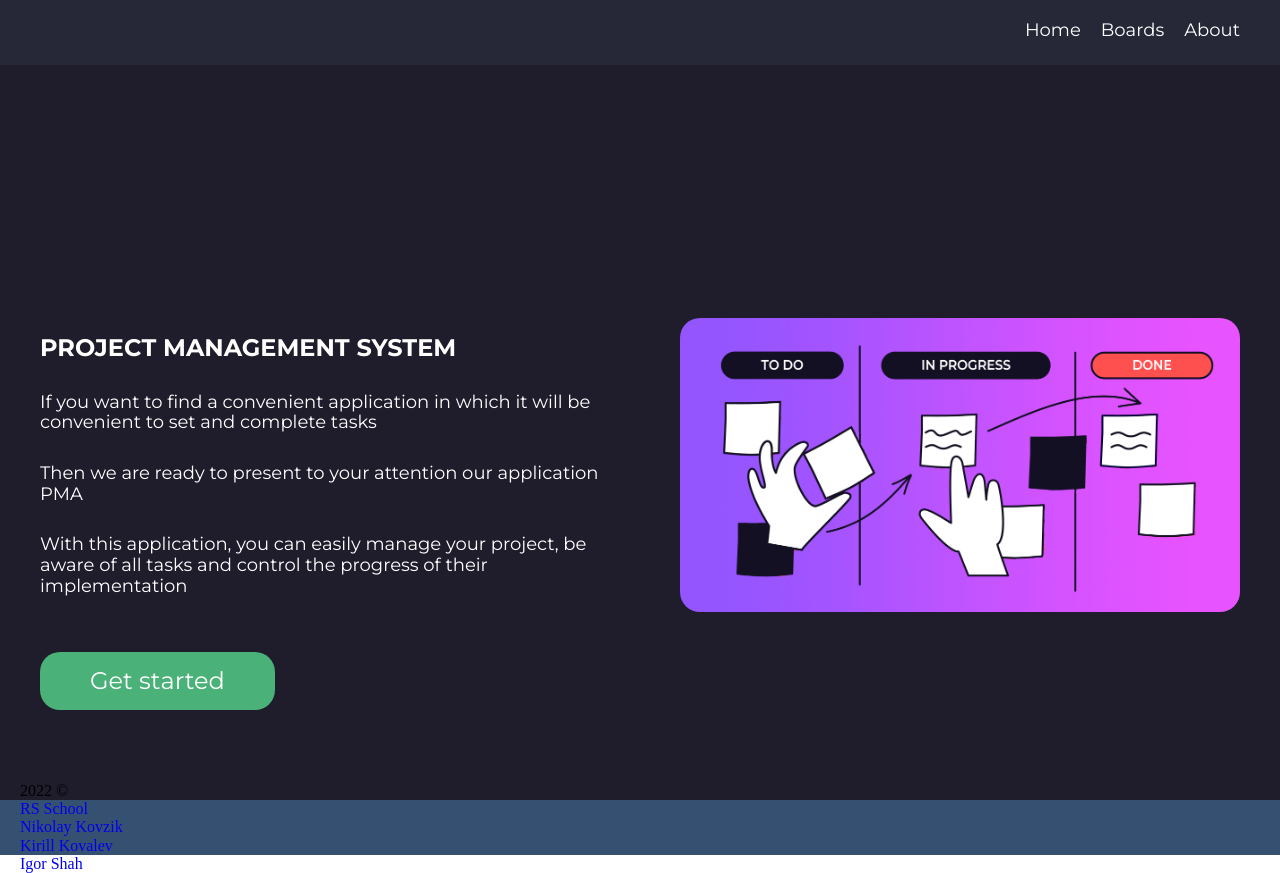
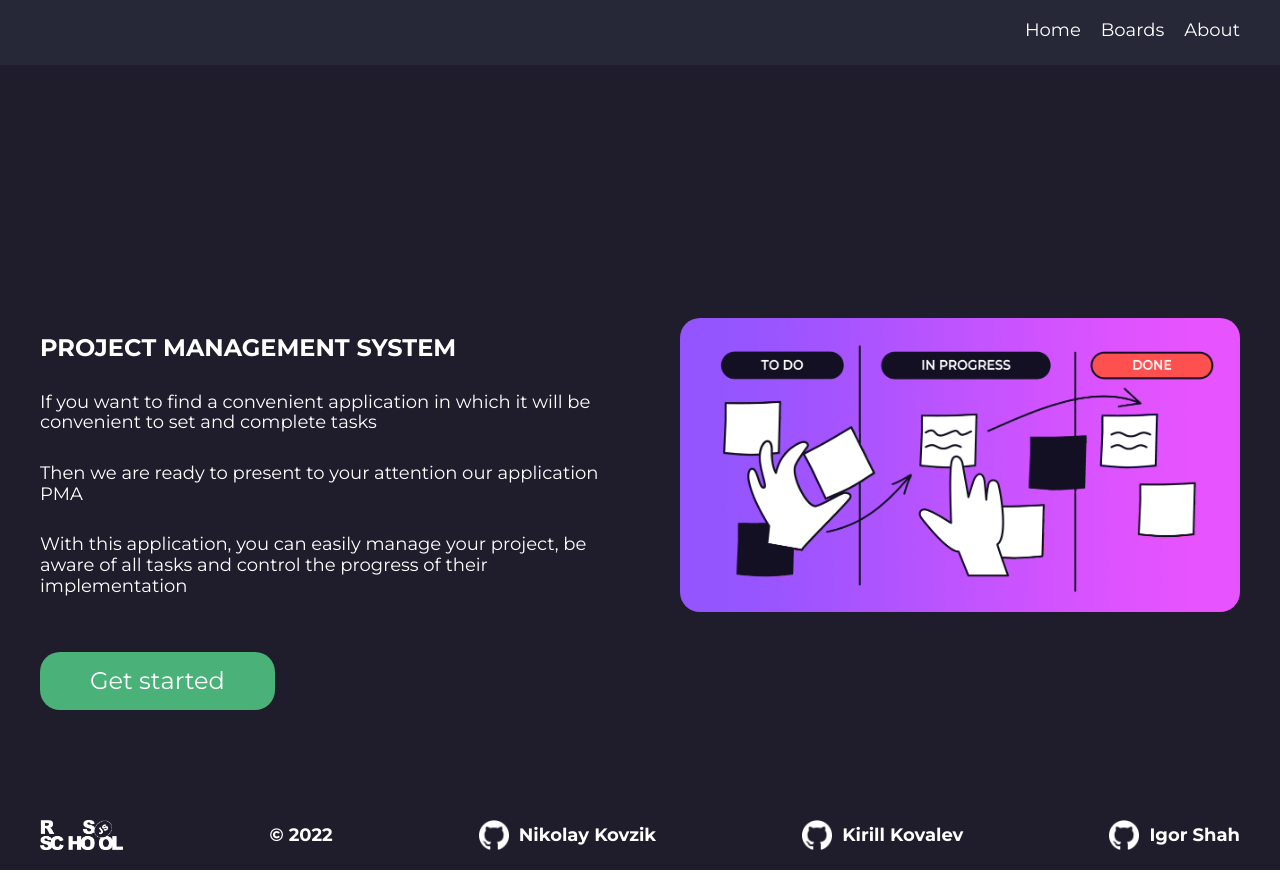
Before and after one commit to NikolayKovzik/project-management-app, a React (Create React App) app: page /#/ in a window 1280 px wide. Built offline with nearby package versions, Linux system fonts and the light colour scheme.

Commit message:
feat: add design to footer

```diff
--- a/src/components/Footer/Footer.module.scss
+++ b/src/components/Footer/Footer.module.scss
@@ -1,37 +1,76 @@
+@import url('../../variables/Variables.module.scss');
+
 .footer {
-  background-color: #355070;
-  height: 55px;
-  padding: 0px 20px;
+  background-color: var(--color-darkpurple);
+}
+
+.container {
   display: flex;
-  align-items: center;
+  padding: 20px 0;
+  justify-content: space-between;
+  color: var(--color-white);
+  font-family: 'Montserrat-Bold';
+  font-size: 18px;
 
-  &__inner {
-    flex-grow: 1;
+  p {
+    display: flex;
+    align-items: center;
+  }
+}
 
+.rssContainer {
+  display: flex;
+  height: 30px;
+
+  a {
     display: flex;
-    justify-content: space-between;
+    transition: 0.5s;
+
+    img {
+      height: 100%;
+      object-fit: contain;
+      transition: inherit;
+    }
   }
 
-  &__gh-link,
-  &__rsschool-link,
-  &__copyright {
-    color: #f7ede2;
-    user-select: none;
-  }
-
-  &__copyright {
-    cursor: default;
-  }
-
-  &__gh-link,
-  &__rsschool-link {
-    &:visited,
-    &:link {
-      color: #f7ede2;
-    }
-
-    &:hover {
-      color: #ffcdb2;
+  a:hover {
+    img {
+      filter: invert(54%) sepia(93%) saturate(552%) hue-rotate(360deg) brightness(102%)
+        contrast(101%);
     }
   }
 }
+
+.contact {
+  height: 30px;
+
+  a {
+    display: flex;
+    height: 100%;
+    gap: 10px;
+    align-items: center;
+    transition: 0.5s;
+
+    img {
+      height: 100%;
+      object-fit: contain;
+      transition: inherit;
+    }
+
+    p {
+      color: var(--color-white);
+      transition: inherit;
+    }
+  }
+
+  a:hover {
+    img {
+      filter: invert(54%) sepia(93%) saturate(552%) hue-rotate(360deg) brightness(102%)
+        contrast(101%);
+    }
+    p {
+      filter: invert(54%) sepia(93%) saturate(552%) hue-rotate(360deg) brightness(102%)
+        contrast(101%);
+    }
+  }
+}
--- a/src/components/Footer/Footer.tsx
+++ b/src/components/Footer/Footer.tsx
@@ -1,52 +1,41 @@
 import React, { ReactElement } from 'react';
+
+import githubImage from '../../assets/images/github.png';
+import rssImage from '../../assets/images/rs-school.png';
 
 import styles from './Footer.module.scss';
 
 function Footer(): ReactElement {
   return (
     <footer className={styles.footer}>
-      <div className="footer__inner">
-        <p className="footer__copyright">2022 ©</p>
-        <p className="footer__references">
-          <a
-            href="https://rs.school/"
-            className="footer__link footer__rsschool-link"
-            target="_blank"
-            rel="noreferrer"
-          >
-            RS School
-          </a>
-        </p>
-        <p className="footer__social">
-          <a
-            href="https://github.com/NikolayKovzik"
-            className="footer__link footer__gh-link"
-            target="_blank"
-            rel="noreferrer"
-          >
-            Nikolay Kovzik
-          </a>
-        </p>
-        <p className="footer__social">
-          <a
-            href="https://github.com/DarkCrew"
-            className="footer__link footer__gh-link"
-            target="_blank"
-            rel="noreferrer"
-          >
-            Kirill Kovalev
-          </a>
-        </p>
-        <p className="footer__social">
-          <a
-            href="https://github.com/ishah148"
-            className="footer__link footer__gh-link"
-            target="_blank"
-            rel="noreferrer"
-          >
-            Igor Shah
-          </a>
-        </p>
+      <div className="container">
+        <div className={styles.container}>
+          <div className={styles.rssContainer}>
+            <a href="https://rs.school/" target="_blank" rel="noreferrer">
+              <img src={rssImage} alt="rss-logo" />
+            </a>
+          </div>
+          <p>© 2022</p>
+
+          <div className={styles.contact}>
+            <a href="https://github.com/NikolayKovzik" target="_blank" rel="noreferrer">
+              <img src={githubImage} alt="contact-nikolay" />
+              <p>Nikolay Kovzik</p>
+            </a>
+          </div>
+          <div className={styles.contact}>
+            <a href="https://github.com/DarkCrew" target="_blank" rel="noreferrer">
+              <img src={githubImage} alt="contact-nikolay" />
+              <p>Kirill Kovalev</p>
+            </a>
+          </div>
+          <div className={styles.contact}>
+            <a href="https://github.com/ishah148" target="_blank" rel="noreferrer">
+              <img src={githubImage} alt="contact-nikolay" />
+              <p>Igor Shah</p>
+            </a>
+          </div>
+        </div>
       </div>
     </footer>
   );
```
Also changed, not shown: src/assets/images/github.png (added), src/assets/images/rs-school.png (added).
